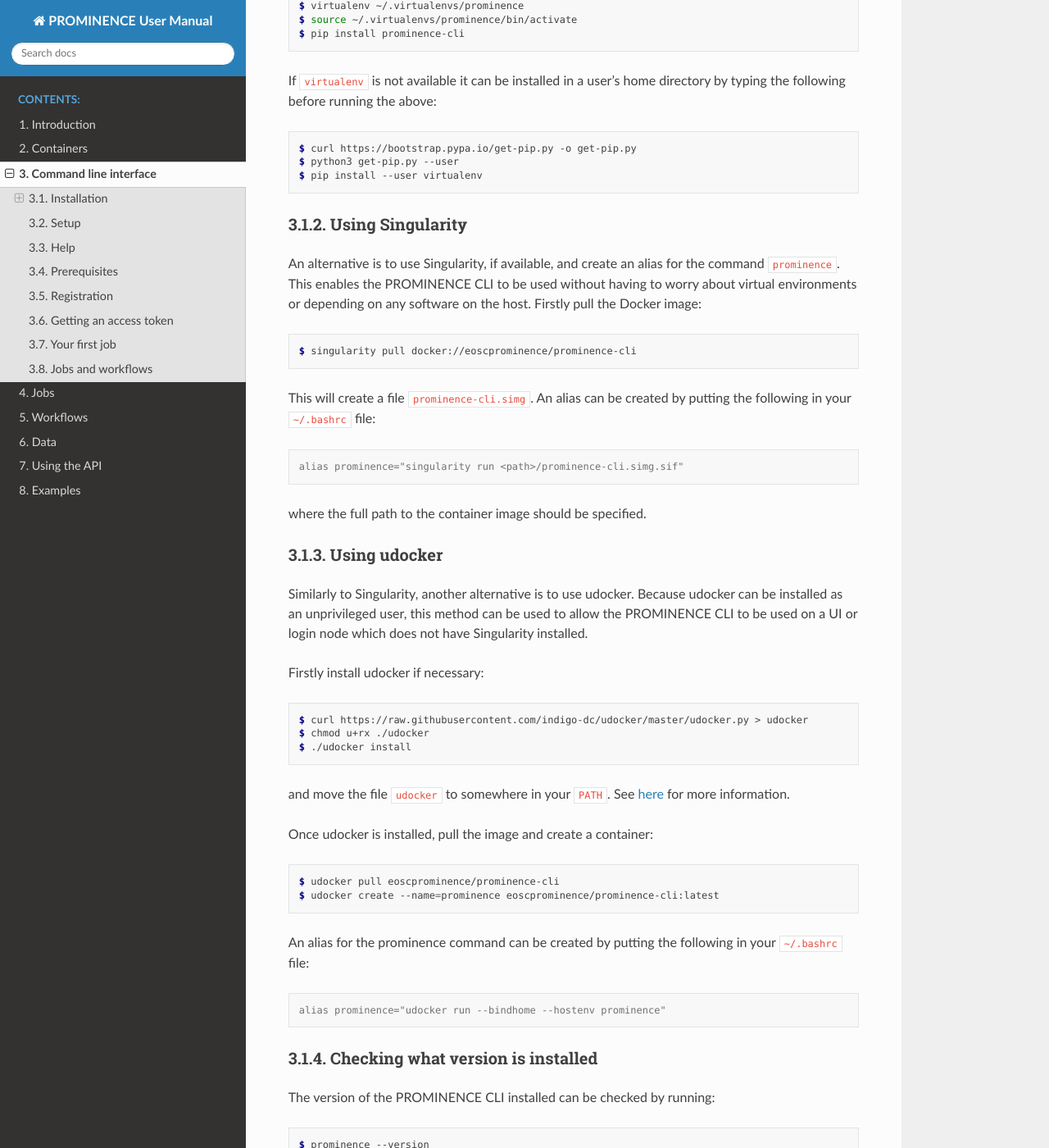
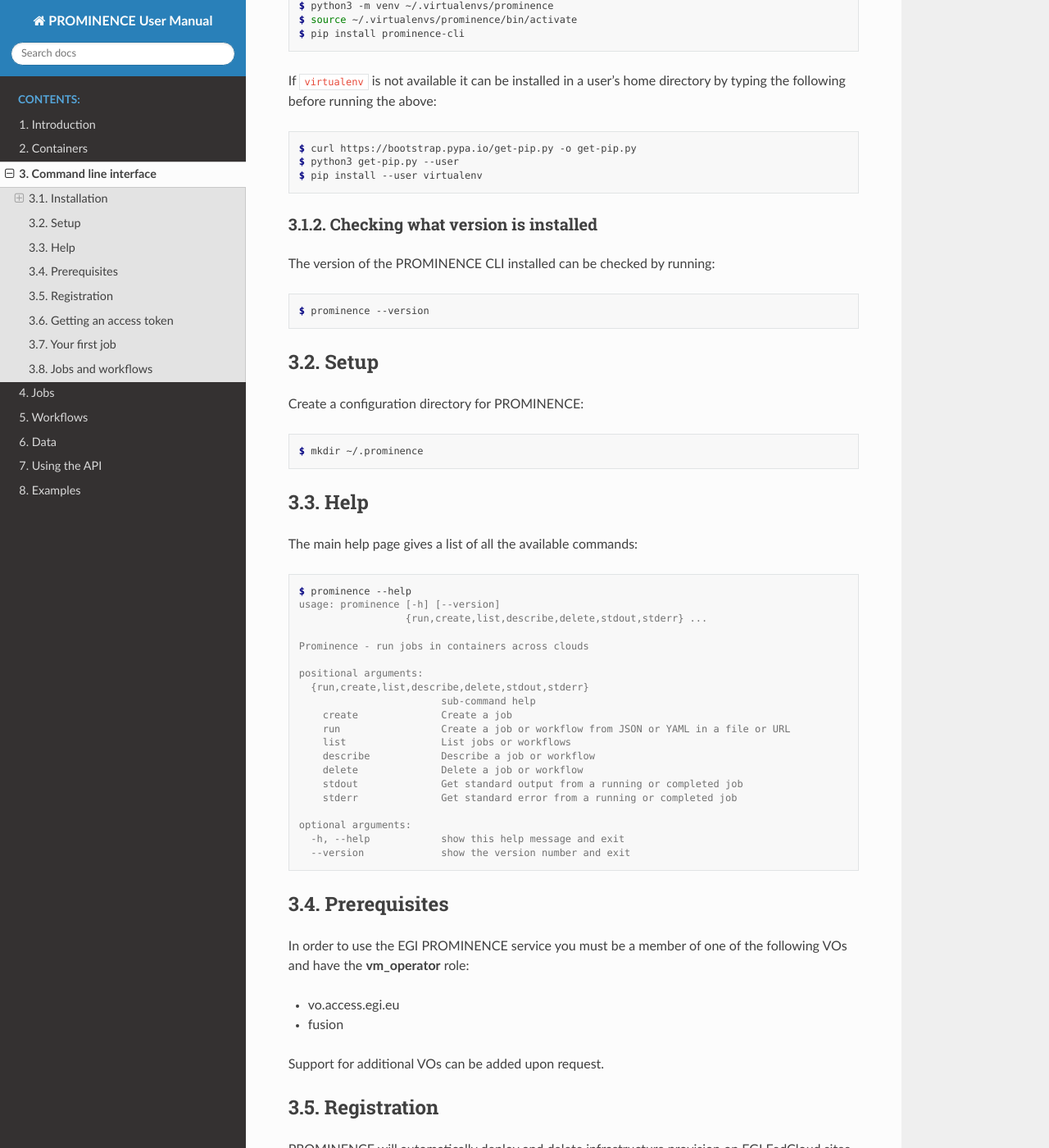
Before and after one commit to prominence-eosc/docs-eosc, a Sphinx documentation site: the page built from source/command-line-interface.rst, in a window 1280 px wide and 1400 px high, scrolled down 863 px. Shown: the whole window at 82% size. Built offline with Sphinx 7.4.7 and the Read the Docs theme 2.0.0, drawn with Linux system fonts in a browser that asks for light colours; some of the changed text lies outside the part shown.

Commit message:
Remove Singularity/udocker method; menion YAML

```diff
--- a/source/command-line-interface.rst
+++ b/source/command-line-interface.rst
@@ -39,7 +39,7 @@
 .. code-block:: console
 
    $ mkdir ~/.virtualenvs
-   $ virtualenv ~/.virtualenvs/prominence
+   $ python3 -m venv ~/.virtualenvs/prominence
    $ source ~/.virtualenvs/prominence/bin/activate
    $ pip install prominence-cli
 
@@ -50,52 +50,6 @@
    $ curl https://bootstrap.pypa.io/get-pip.py -o get-pip.py
    $ python3 get-pip.py --user
    $ pip install --user virtualenv
-
-Using Singularity
-^^^^^^^^^^^^^^^^^
-
-An alternative is to use Singularity, if available, and create an alias for the command ``prominence``. This enables the PROMINENCE CLI to be used without having to worry about virtual environments or depending on any software on the host.
-Firstly pull the Docker image:
-
-.. code-block:: console
-
-   $ singularity pull docker://eoscprominence/prominence-cli
-
-This will create a file ``prominence-cli.simg``. An alias can be created by putting the following in your ``~/.bashrc`` file:
-
-.. code-block:: console
-
-   alias prominence="singularity run <path>/prominence-cli.simg.sif"
-
-where the full path to the container image should be specified.
-
-Using udocker
-^^^^^^^^^^^^^
-
-Similarly to Singularity, another alternative is to use udocker. Because udocker can be installed as an unprivileged user, this method can be used to allow the PROMINENCE CLI to be used on a UI or login node which does not have Singularity installed.
-
-Firstly install udocker if necessary:
-
-.. code-block:: console
-
-   $ curl https://raw.githubusercontent.com/indigo-dc/udocker/master/udocker.py > udocker
-   $ chmod u+rx ./udocker
-   $ ./udocker install
-
-and move the file ``udocker`` to somewhere in your ``PATH``. See `here <https://github.com/indigo-dc/udocker/blob/master/doc/installation_manual.md>`_ for more information.
-
-Once udocker is installed, pull the image and create a container:
-
-.. code-block:: console
-
-   $ udocker pull eoscprominence/prominence-cli
-   $ udocker create --name=prominence eoscprominence/prominence-cli:latest
-
-An alias for the prominence command can be created by putting the following in your ``~/.bashrc`` file:
-
-.. code-block:: console
-
-   alias prominence="udocker run --bindhome --hostenv prominence"
 
 Checking what version is installed
 ^^^^^^^^^^^^^^^^^^^^^^^^^^^^^^^^^^
@@ -132,7 +86,7 @@
      {run,create,list,describe,delete,stdout,stderr}
                            sub-command help
        create              Create a job
-       run                 Create a job or workflow from JSON in a file or URL
+       run                 Create a job or workflow from JSON or YAML in a file or URL
        list                List jobs or workflows
        describe            Describe a job or workflow
        delete              Delete a job or workflow
```
